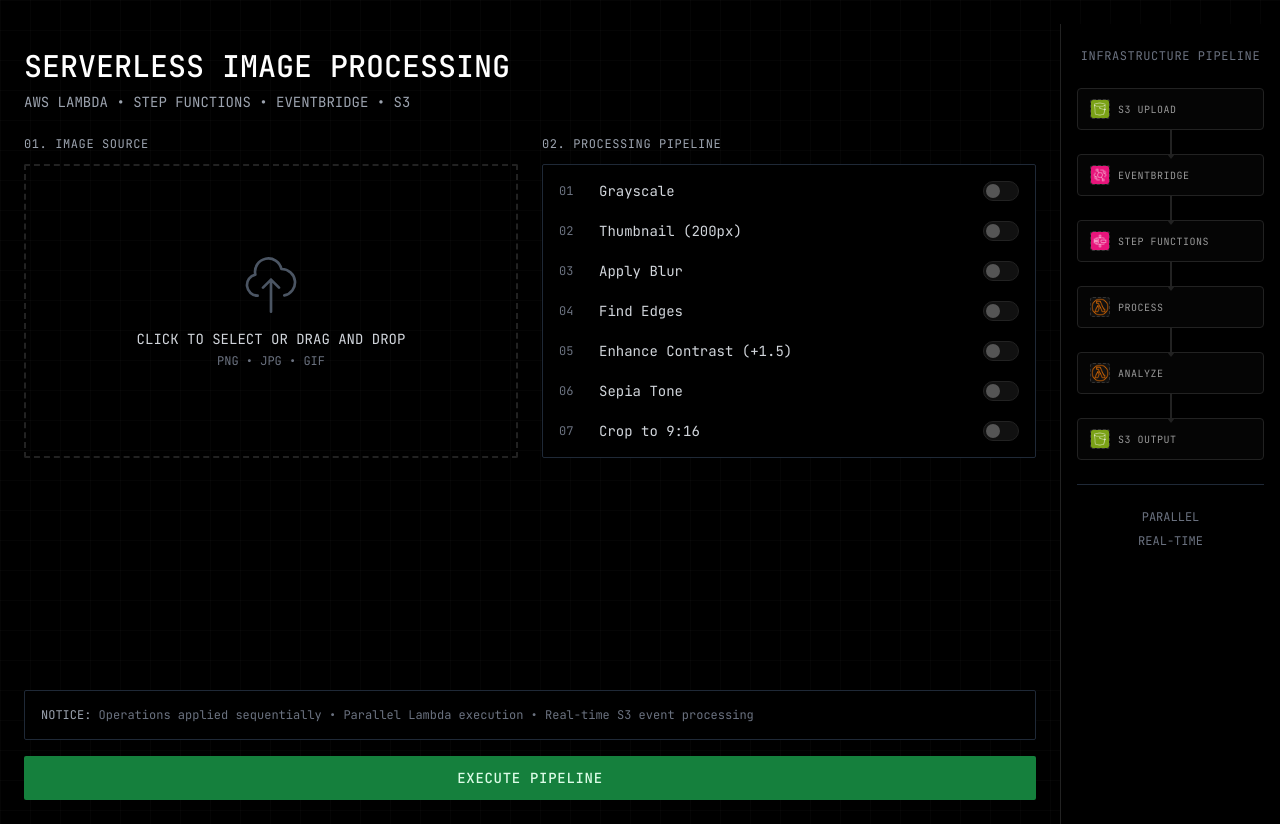
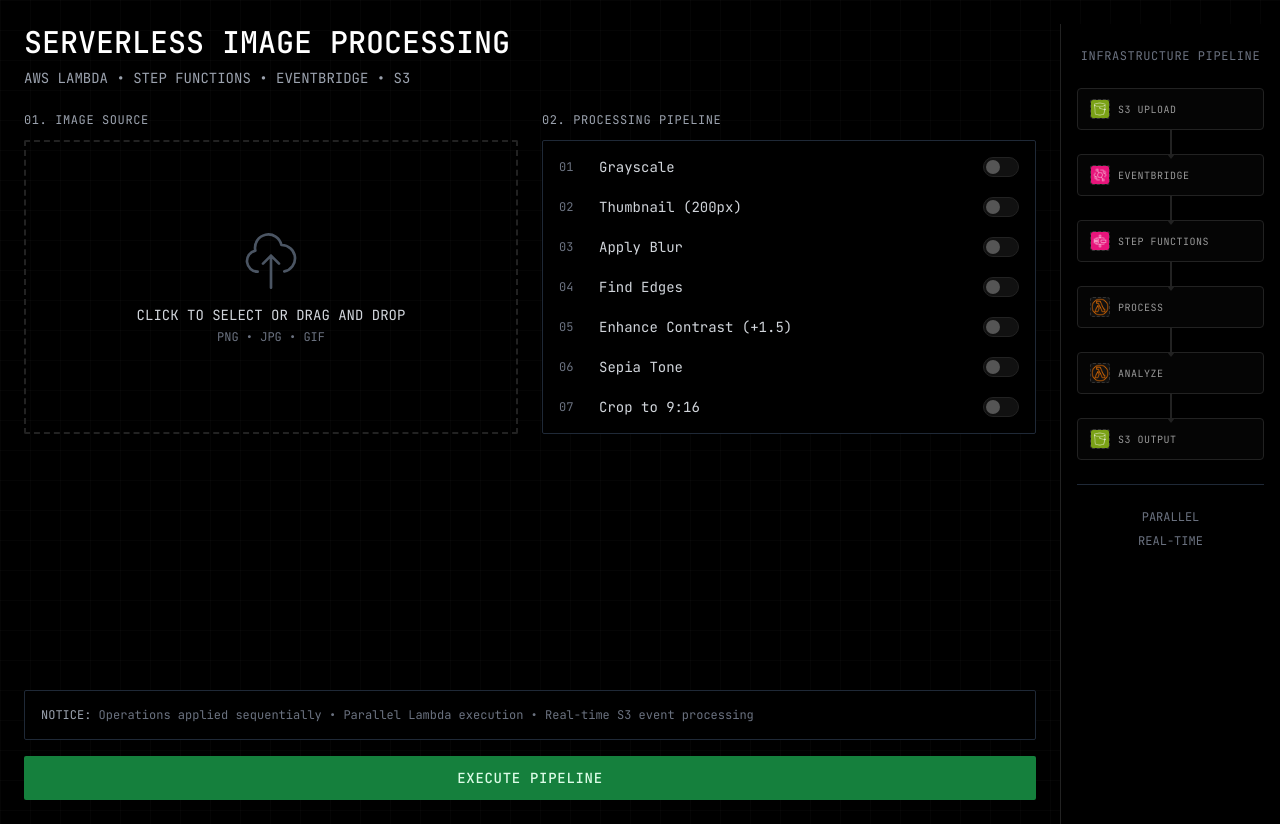
Before and after one commit to pk-vishnu/aws-serverless-media-pipeline, a Flask app: page / in a window 1280 px wide. Run offline with Flask 3, Linux system fonts and the light colour scheme; some libraries are stand-ins or nearby versions.

Commit message:
fix(app): content area top padding

```diff
--- a/app/static/css/style.css
+++ b/app/static/css/style.css
@@ -186,7 +186,7 @@
 .content-area {
     flex: 1;
     overflow-y: auto;
-    padding: 24px;
+    padding: 0 24px 24px 24px;
     display: flex;
     flex-direction: column;
 }
```
